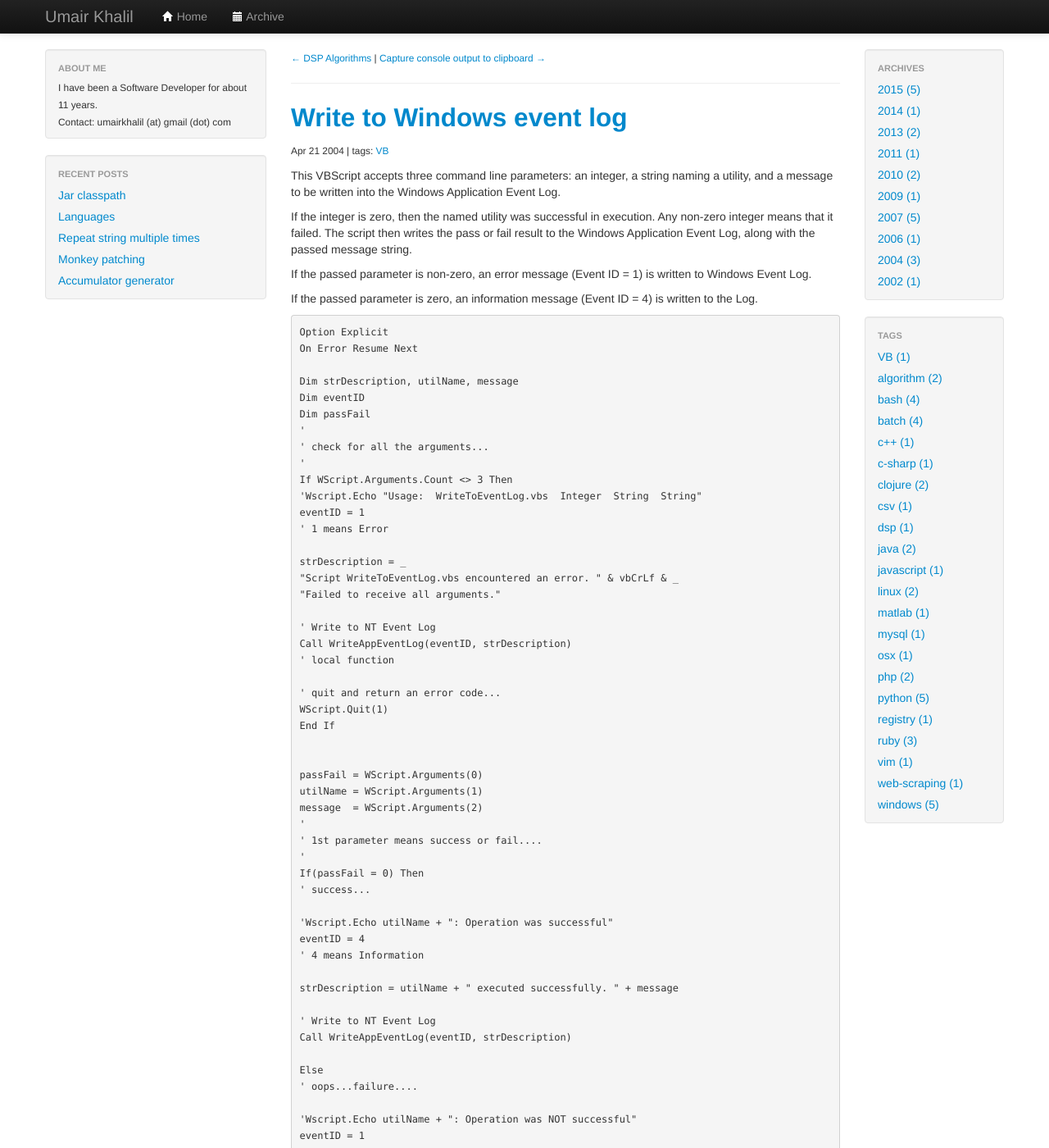
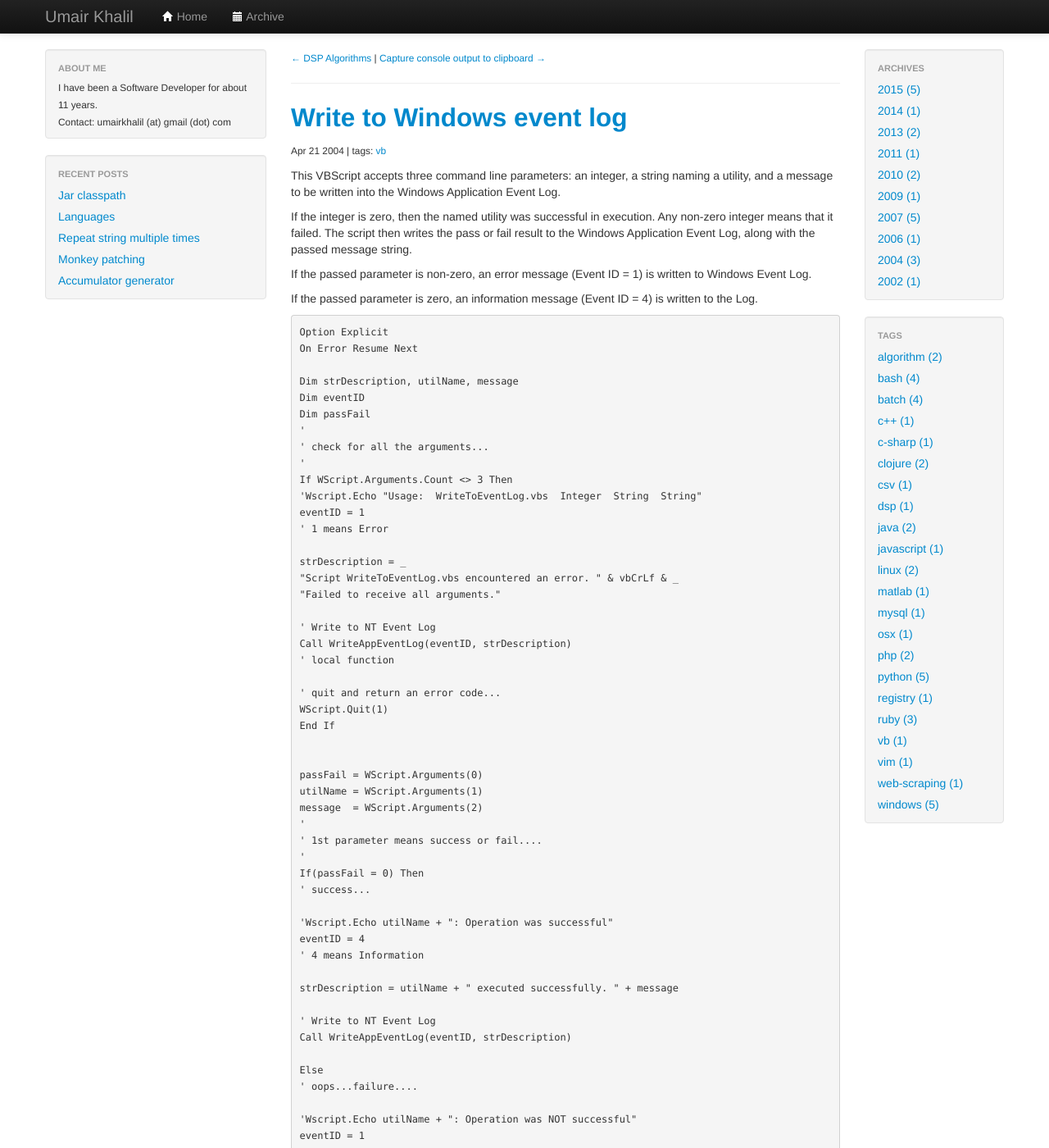
Before and after one commit to umairkhalil/umairkhalil.github.io, a Jekyll site: the page built from _posts/2004-04-21-write-to-event-log.md, in a window 1280 px wide and 1400 px high. Shown: the whole window at 82% size. Built offline with Jekyll 4.4.1, drawn with Linux system fonts in a browser that asks for light colours; Markdown is read by kramdown in place of the engine named in the settings.

Commit message:
no message

```diff
--- a/_posts/2004-04-21-write-to-event-log.md
+++ b/_posts/2004-04-21-write-to-event-log.md
@@ -1,7 +1,7 @@
 ---
 layout: post
 title: Write to Windows event log
-tags: [VB]
+tags: [vb]
 ---
 
 This VBScript accepts three command line parameters:
```
